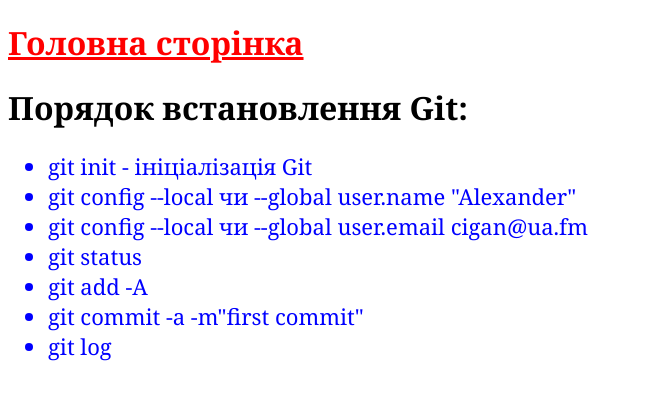
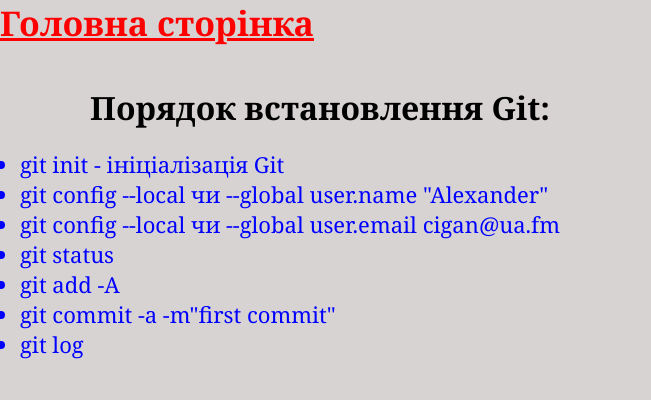
Before and after one commit to cigna2020/notes, a plain HTML site: page git.html in a window 1280 px wide. Shown: the whole page, without its empty margins (0-651 px from the left). Drawn offline with Linux system fonts and the light colour scheme.

Commit message:
Change descriptions of git

```diff
--- a/css/style.css
+++ b/css/style.css
@@ -1,20 +1,39 @@
+* {
+    background: rgb(216, 211, 211);
+    padding: 0;
+    margin: 0;
+}
+
 body {
     font-family: Cambria, Cochin, Georgia, Times, 'Times New Roman', serif;
 }
 
 .main-page {
     color: red;
+    font-size: 34px;
+    font-weight: 700;
 }
 
-ul {
+.ul-git {
     font-size: 22px;
     color: blue;
+    padding-left: 20px;
 }
 
-.ul-list {
+.ol-list {
     font-size: 22px;
-    background: yellow;
     color: green;
-    width: 200px;
+    width: 10%;
+    display: inline-block;
+    font-weight: 700;
+    padding-top: 20px;
+    padding-left: 40px;
+}
+
+.title-ul {
+    padding-top: 40px;
+    padding-bottom: 20px;
+    padding-right: 90px;
+    padding-left: 90px;
 
 }
--- a/git.html
+++ b/git.html
@@ -1,15 +1,19 @@
 <!DOCTYPE html>
 <html lang="en">
   <head>
-    <meta charset="UTF-8">
-    <meta name="viewport" content="width=device-width, initial-scale=1.0">
-    <link rel="stylesheet" href="./css/style.css">
+    <meta charset="UTF-8" />
+    <meta name="viewport" content="width=device-width, initial-scale=1.0" />
+    <link rel="stylesheet" href="./css/style.css" />
     <title>Git</title>
   </head>
+
   <body>
-    <a href="index.html" class="main-page"><h1>Головна сторінка</h1></a>
-    <h1>Порядок встановлення Git:</h1>
-    <ul>
+    <a href="index.html" class="main-page">
+      Головна сторінка
+    </a>
+    <br />
+    <h1 class="title-ul">Порядок встановлення Git:</h1>
+    <ul class="ul-git">
       <li>git init - ініціалізація Git</li>
       <li>git config --local чи --global user.name "Alexander"</li>
       <li>git config --local чи --global user.email cigan@ua.fm</li>
@@ -18,6 +22,5 @@
       <li>git commit -a -m"first commit"</li>
       <li>git log</li>
     </ul>
-
   </body>
 </html>
```
Also changed, not shown: index.html (+5 -2 lines). Lines whose indentation alone changed are shown as unchanged.
